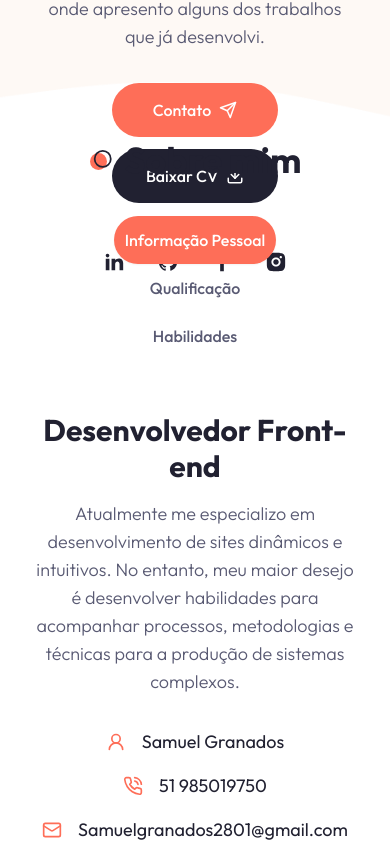
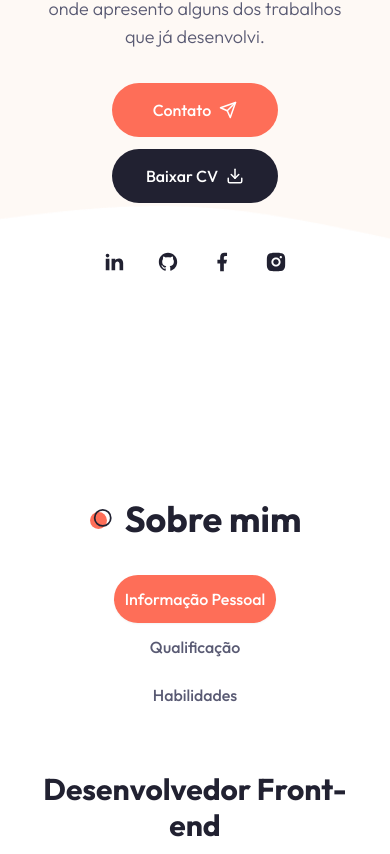
Before and after one commit to SamuelGranados/samuel-granados, a Next.js app: page / in a window 390 px wide. Shown: the part 670-1524 px from the top of the page. Built offline with nearby package versions, Linux system fonts and the light colour scheme.

Commit message:
ajuste mobile

```diff
--- a/components/About.jsx
+++ b/components/About.jsx
@@ -104,7 +104,7 @@ return arr.find((item) => item.title === title);
 };
 
 return (
-<section className="xl:h-[860px] pb-12 xl:py-24">
+<section className="xl:h-[860px] py-56 xl:py-24 pb-12 ">
 <div className="container mx-auto">
     <h2 className="section-title mb-8 xl:mb-16 text-center mx-auto">Sobre mim</h2>
 <div className="flex flex-col xl:flex-row">
--- a/components/Hero.jsx
+++ b/components/Hero.jsx
@@ -19,7 +19,7 @@ import Socials from './Socials';
 
 const Hero = () => {
     return (
-        <section className='py-12 xl:py-24 h-[84vh] xl:pt-28 bg-hero bg-no-repeat bg-bottom bg-cover dark:bg-none'>
+        <section className='py-12 xl:py-24 h-[100vh] xl:pt-28 bg-hero bg-no-repeat bg-bottom bg-cover dark:bg-none'>
             <div className="container mx-auto">
                 <div className='flex justify-between gap-x-8'>
                     {/* text */}
--- a/components/Services.jsx
+++ b/components/Services.jsx
@@ -29,7 +29,7 @@ const Services = () => {
                 <div className="grid xl:grid-cols-3 justify-center gap-y-12 xl:gap-y-24 xl:gap-x-8">
                     {servicesData.map((item, index) => {
                         return (
-                            <Card className='w-full max-w-[424px] h-[300px] flex flex-col pt-16 pb-10 justify-center items-center relative' key={index}>
+                            <Card className='w-full max-w-[424px] h-[400px] flex flex-col pt-16 pb-10 justify-center items-center relative' key={index}>
                                 <CardHeader className='text-primary absolute -top-[60px]'>
                                     <div className="w-[140px] h-[80px] bg-white dark:bg-background flex justify-center items-center">{item.icon}</div>
                                 </CardHeader>
```
